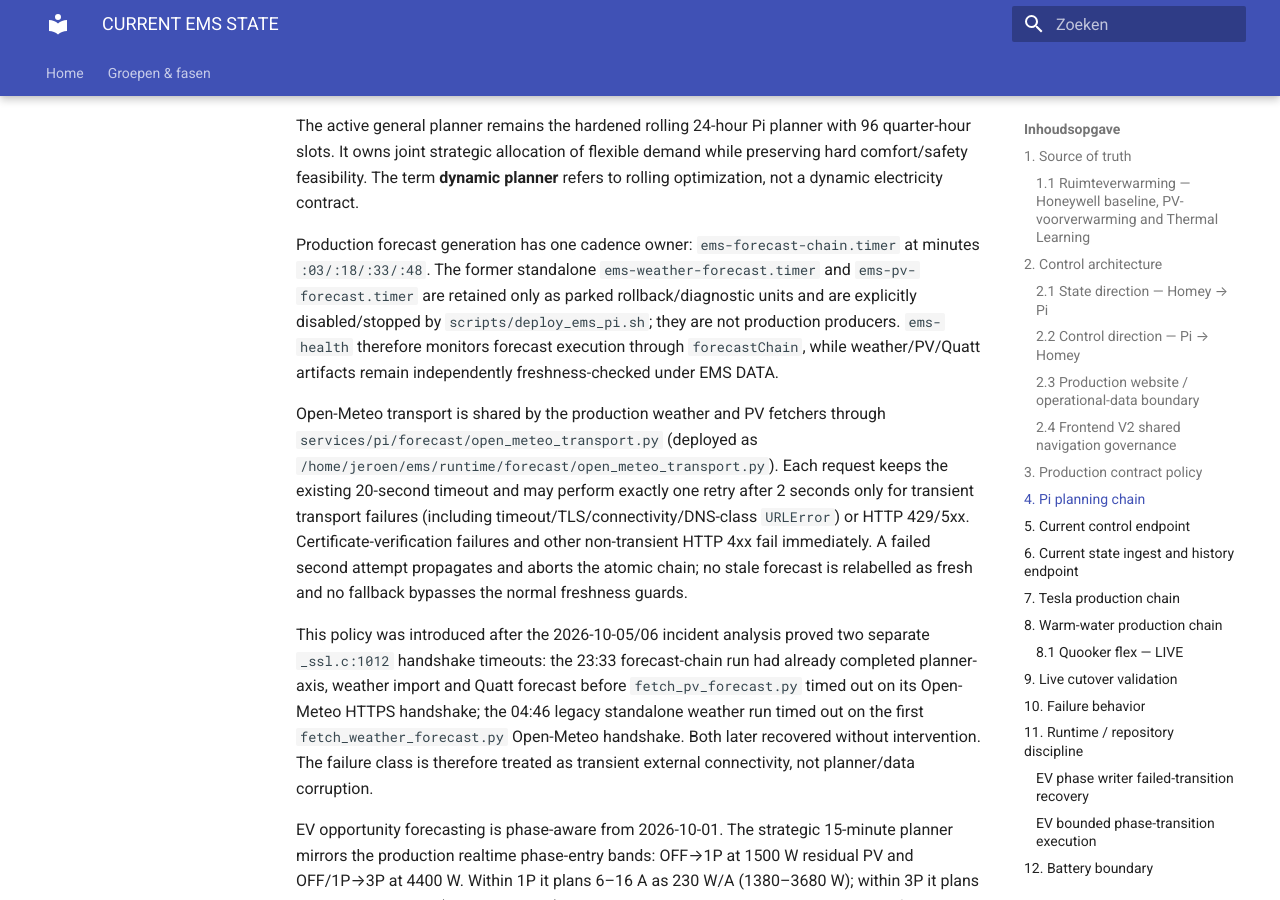
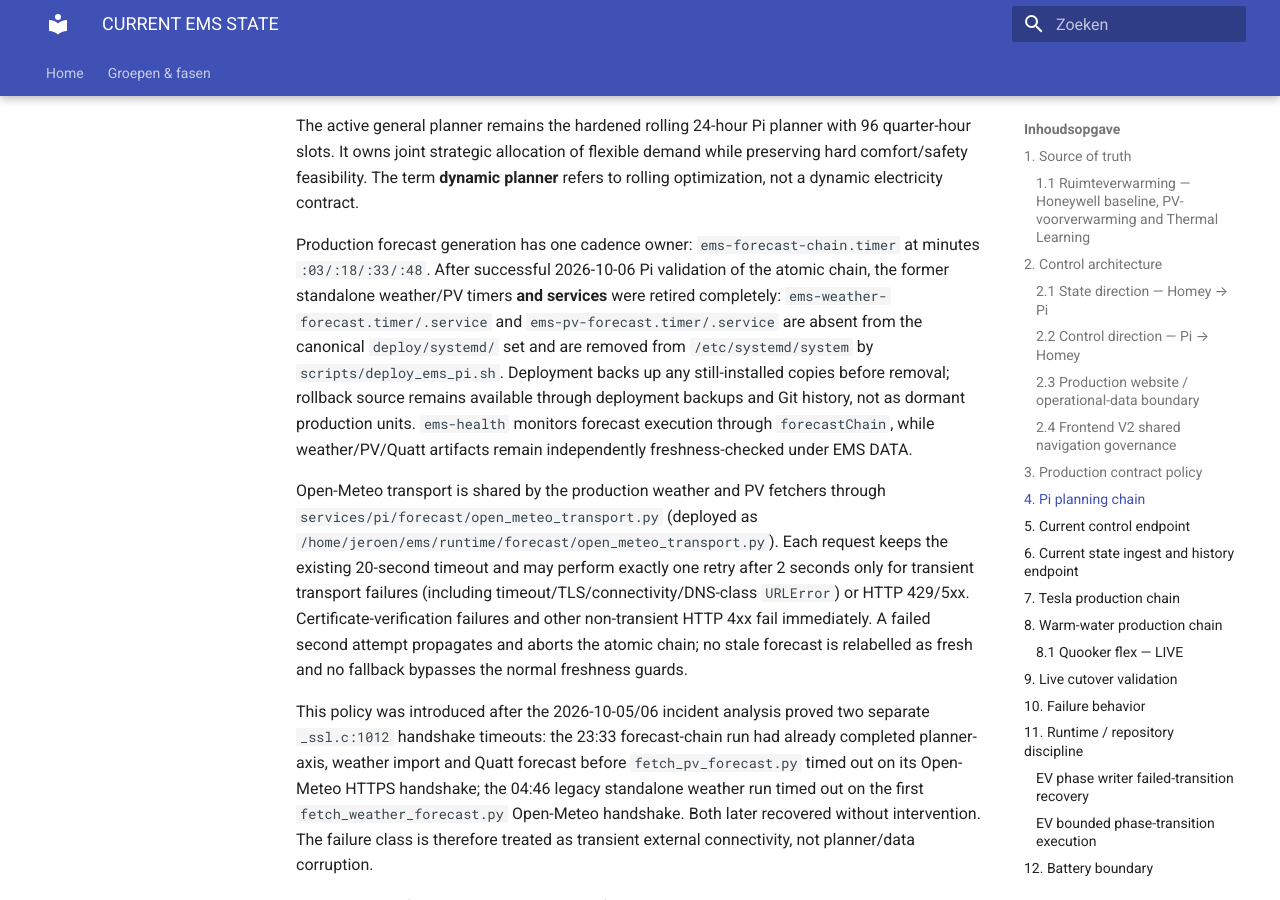
Before and after one commit to OnsKasteeltje/homey-energy-manual, an MkDocs documentation site: the page built from docs/architecture/CURRENT-EMS-STATE.md, in a window 1280 px wide and 900 px high, scrolled down 9936 px. Built offline with MkDocs 1.6.1 and Material for MkDocs 9.7.7, drawn with Linux system fonts in a browser that asks for light colours.

Commit message:
docs(forecast): record full legacy unit retirement

```diff
--- a/docs/architecture/CURRENT-EMS-STATE.md
+++ b/docs/architecture/CURRENT-EMS-STATE.md
@@ -216,7 +216,7 @@ Ordering rule:
 
 The active general planner remains the hardened rolling 24-hour Pi planner with 96 quarter-hour slots. It owns joint strategic allocation of flexible demand while preserving hard comfort/safety feasibility. The term **dynamic planner** refers to rolling optimization, not a dynamic electricity contract.
 
-Production forecast generation has one cadence owner: `ems-forecast-chain.timer` at minutes `:03/:18/:33/:48`. The former standalone `ems-weather-forecast.timer` and `ems-pv-forecast.timer` are retained only as parked rollback/diagnostic units and are explicitly disabled/stopped by `scripts/deploy_ems_pi.sh`; they are not production producers. `ems-health` therefore monitors forecast execution through `forecastChain`, while weather/PV/Quatt artifacts remain independently freshness-checked under EMS DATA.
+Production forecast generation has one cadence owner: `ems-forecast-chain.timer` at minutes `:03/:18/:33/:48`. After successful 2026-10-06 Pi validation of the atomic chain, the former standalone weather/PV timers **and services** were retired completely: `ems-weather-forecast.timer/.service` and `ems-pv-forecast.timer/.service` are absent from the canonical `deploy/systemd/` set and are removed from `/etc/systemd/system` by `scripts/deploy_ems_pi.sh`. Deployment backs up any still-installed copies before removal; rollback source remains available through deployment backups and Git history, not as dormant production units. `ems-health` monitors forecast execution through `forecastChain`, while weather/PV/Quatt artifacts remain independently freshness-checked under EMS DATA.
 
 Open-Meteo transport is shared by the production weather and PV fetchers through `services/pi/forecast/open_meteo_transport.py` (deployed as `/home/jeroen/ems/runtime/forecast/open_meteo_transport.py`). Each request keeps the existing 20-second timeout and may perform exactly one retry after 2 seconds only for transient transport failures (including timeout/TLS/connectivity/DNS-class `URLError`) or HTTP 429/5xx. Certificate-verification failures and other non-transient HTTP 4xx fail immediately. A failed second attempt propagates and aborts the atomic chain; no stale forecast is relabelled as fresh and no fallback bypasses the normal freshness guards.
 
```
